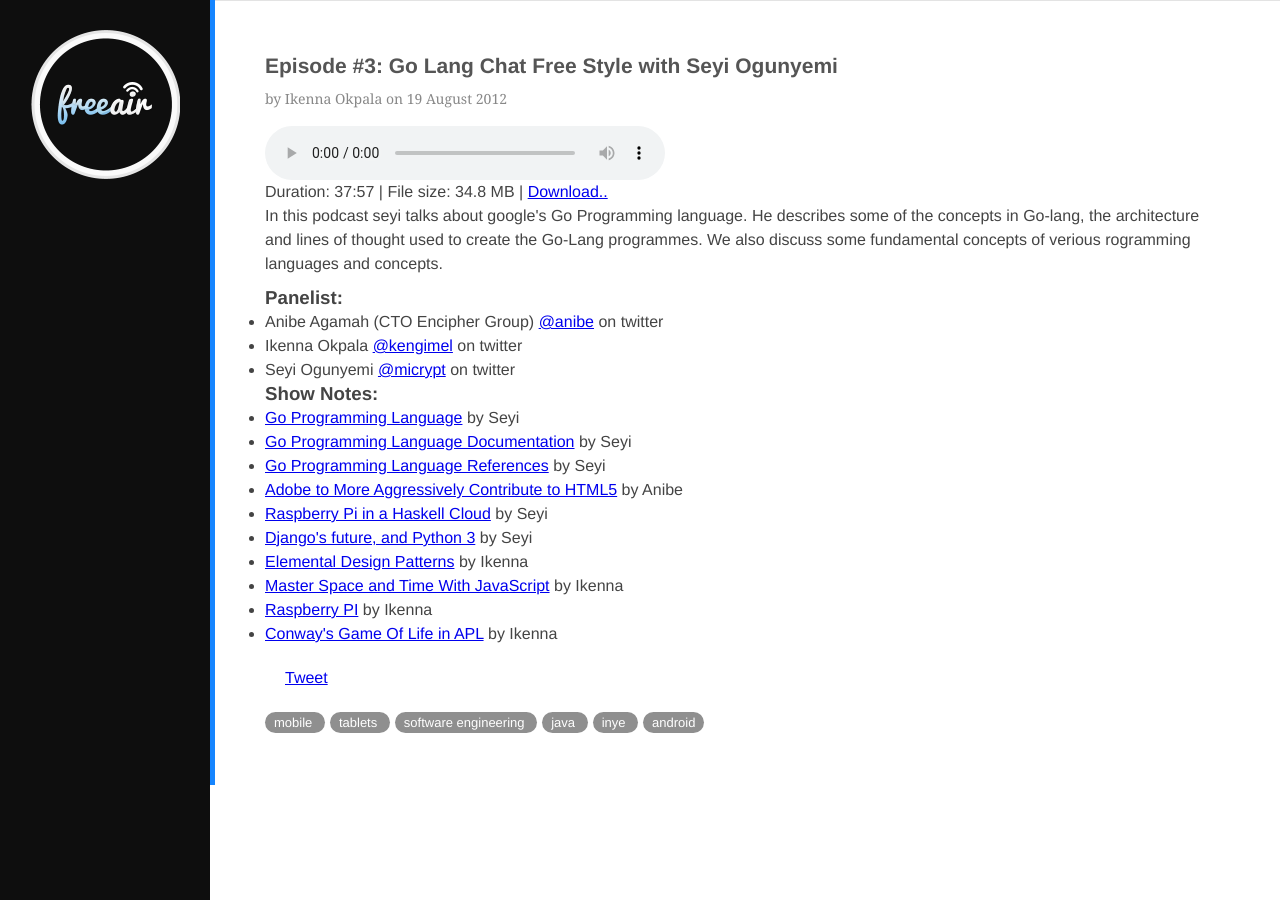
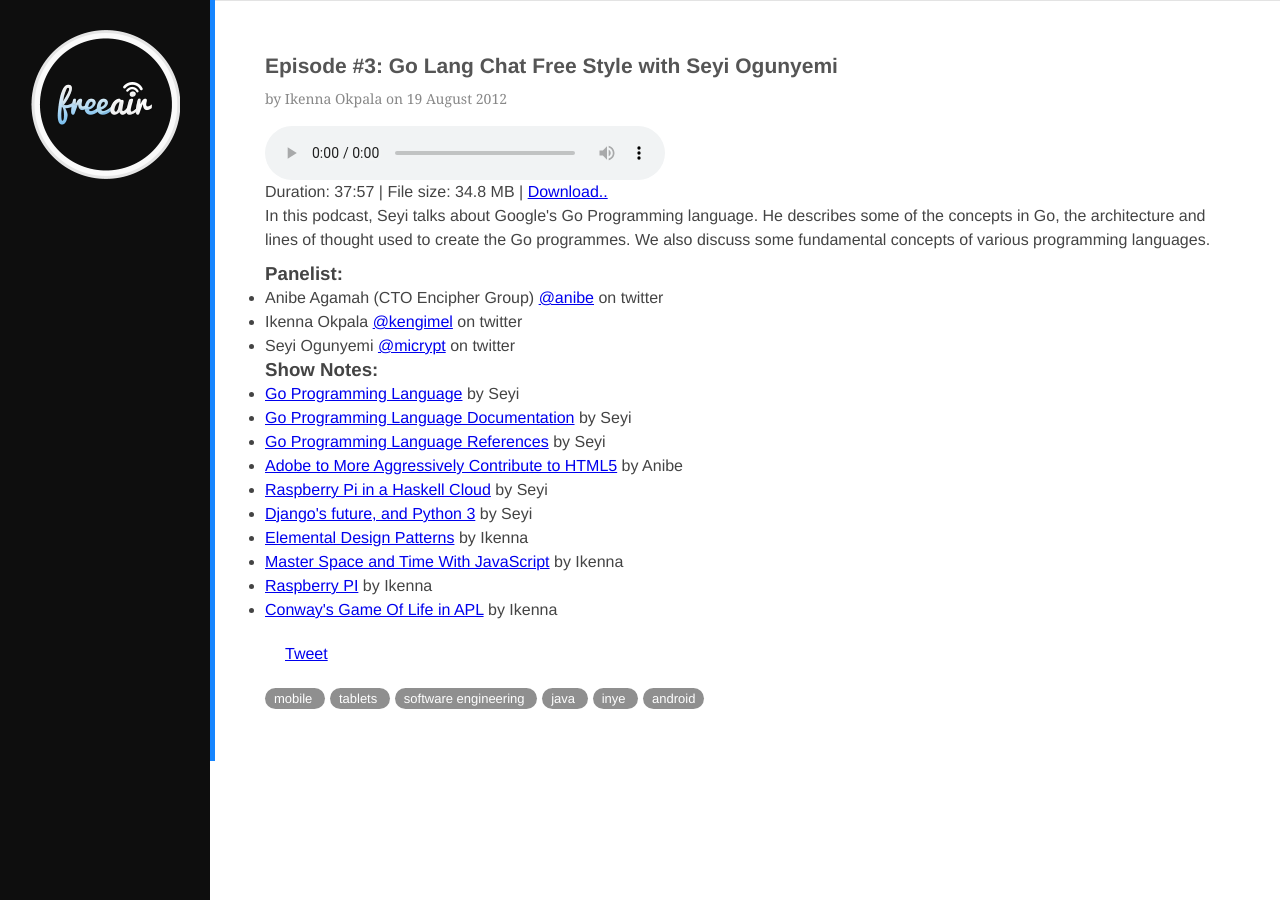
Before and after one commit to FreeAir/freeair.github.com, a Jekyll site: the page built from _posts/2012-08-19-Go-Lang-Chat-Free-Style-with-Seyi-Ogunyemi.html, in a window 1280 px wide. Built offline with Jekyll 4.4.1, drawn with Linux system fonts in a browser that asks for light colours; Markdown is read by kramdown in place of the engine named in the settings; comment, search, counter and statistics services are not loaded.

Commit message:
posts: fixed typos in Go post.

```diff
--- a/_posts/2012-08-19-Go-Lang-Chat-Free-Style-with-Seyi-Ogunyemi.html
+++ b/_posts/2012-08-19-Go-Lang-Chat-Free-Style-with-Seyi-Ogunyemi.html
@@ -4,7 +4,7 @@
 title: "Episode #3: Go Lang Chat Free Style with Seyi Ogunyemi"
 sub_title: Go Lang Chat Free Style with Seyi Ogunyemi
 creator: Ikenna Okpala
-summary: In this podcast seyi talks about google's Go Programming language. He describes some of the concepts in Go-lang, the architecture and lines of thought used to create the Go-Lang programmes. We also discuss some fundamental concepts of verious rogramming languages and concepts.
+summary: In this podcast, Seyi talks about Google's Go Programming language. He describes some of the concepts in Go, the architecture and lines of thought used to create the Go programmes. We also discuss some fundamental concepts of various programming languages.
 tags: [mobile, tablets, software engineering, java, inye, android]
 podcast:
 - duration: "37:57"
```
